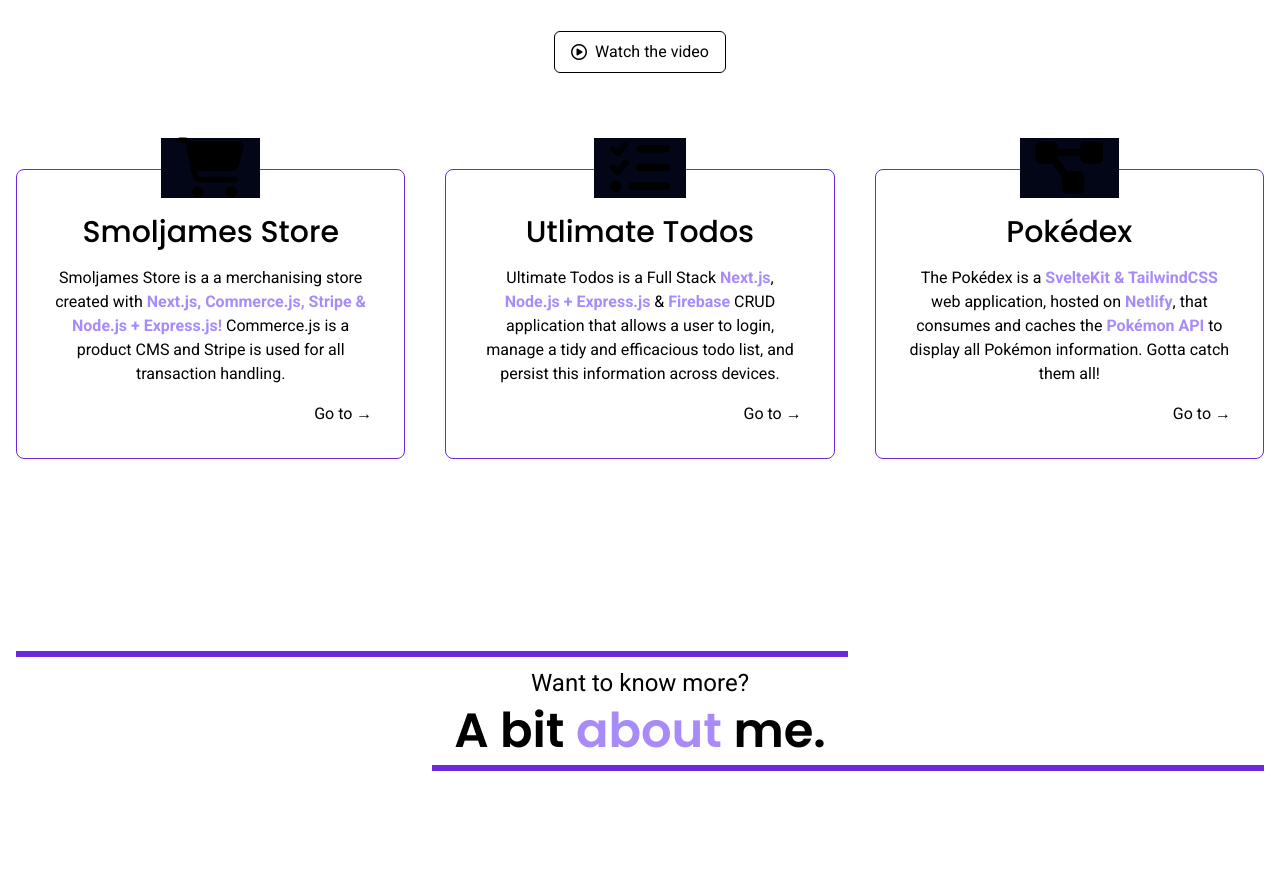
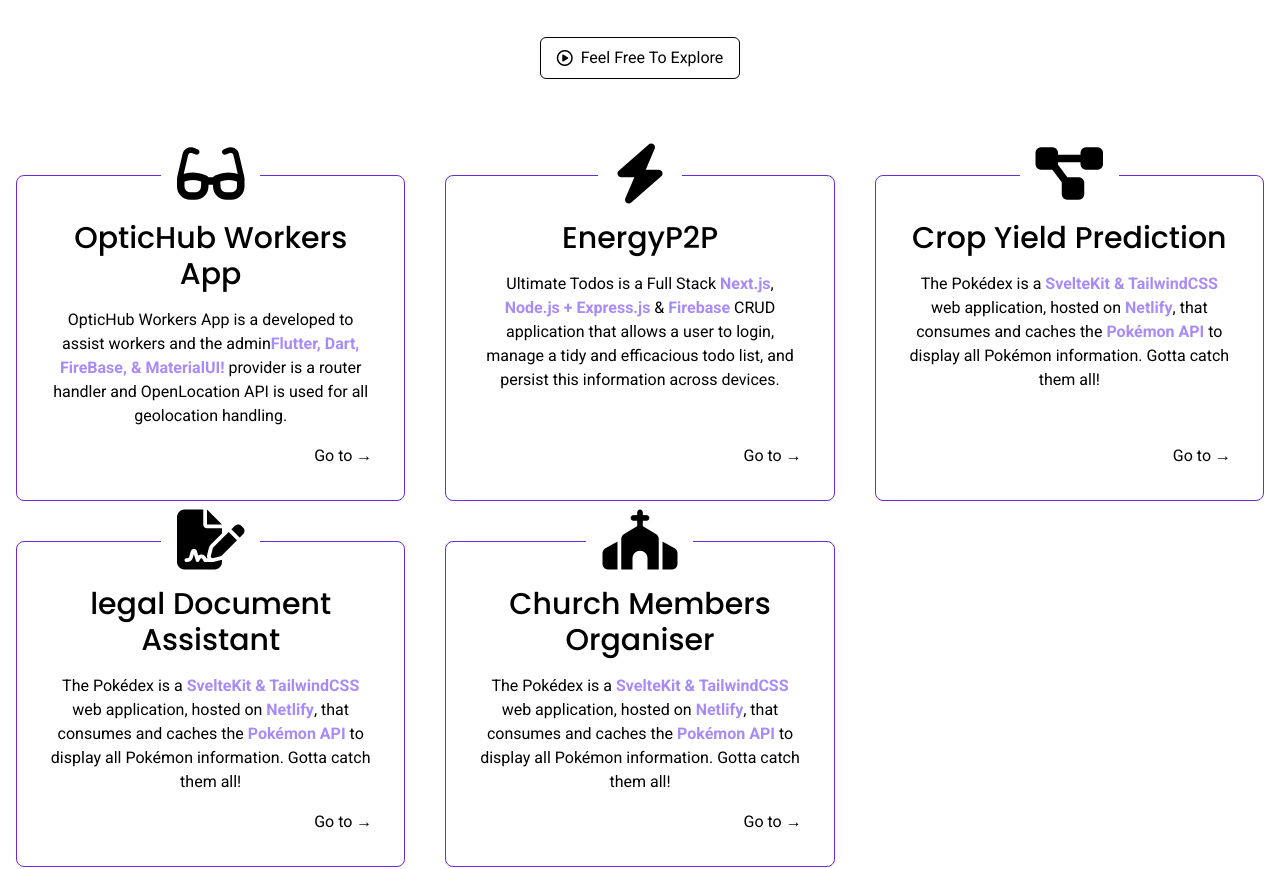
Before and after one commit to all3n2601/Allens-Portfolio, a SvelteKit app: page / in a window 1280 px wide. Shown: the part 920-1789 px from the top of the page. Built offline with nearby package versions, Linux system fonts and the light colour scheme.

Commit message:
Portfolio Update

```diff
--- a/src/app.css
+++ b/src/app.css
@@ -17,3 +17,10 @@
 .poppins {
     font-family: 'Poppins', sans-serif;
 }
+
+.whiteiconcolor {color:white;}
+
+.grid {
+    gap: 10px;
+    background-color: white;
+  }
--- a/src/components/Footer.svelte
+++ b/src/components/Footer.svelte
@@ -1,25 +1,13 @@
-<footer
+<footer id="contact"
     class="py-20 sm:py-32 bg-black border-t border-solid border-violet-950 flex flex-col gap-4 sm:gap-8 justify-center items-center"
 >
     <p class="px-4 py-2 bg-white text-slate-950 font-medium">
         Connect with me &darr;
     </p>
     <div class="flex flex-col gap-4 items-center justify-center">
-        <!-- <div
-            class="flex items-center gap-4 sm:gap-6 text-2xl sm:text-3xl md:text-4xl mx-auto"
-        >
-            <a>
-                <i class="fa-brands fa-linkedin-in" />
-            </a>
-            <a>
-                <i class="fa-brands fa-github" />
-            </a>
-        </div>
-        <p class="mx-auto text-sm opacity-70">or</p>
-        <p class="">Hugh_jass@gmail.com</p> -->
-        <p><b class="pr-2">Email</b><a class="text-violet-400" href = "mailto: allenabi2614@gmail.com">Mail Me!</a></p>
+        <p><b class="pr-2 text-white">Email</b><a class="text-violet-400" href = "mailto: allenabi2614@gmail.com">Mail Me!</a></p>
         <p>
-            <b class="pr-2">GitHub</b>
+            <b class="pr-2 text-white">GitHub</b>
             <a href="https://github.com/all3n2601" target="_blank" class="text-violet-400"
                 >all3n2601<sup class=""
                     ><span class="text-xs scale-75 pl-0.5"
@@ -31,7 +19,7 @@
             >
         </p>
         <p>
-            <b class="pr-2">LinkedIn</b>
+            <b class="pr-2 text-white">LinkedIn</b>
             <a href="https://www.linkedin.com/in/all3n-f3bi/" target="_blank" class="text-violet-400"
                 >all3n-f3bi<sup class=""
                     ><span class="text-xs scale-75 pl-0.5"
--- a/src/components/Header.svelte
+++ b/src/components/Header.svelte
@@ -4,9 +4,7 @@
     export let tabs = [
         { name: "Projects ", link: "#projects" },
         { name: "About me", link: "#about" },
-        { name: "Blog", link: "https://www.youtube.com/watch?v=dQw4w9WgXcQ" },
-        // { name: "Contact", link: "" },
-        // {name: '', link: ''},
+
     ];
 </script>
 
@@ -17,7 +15,7 @@
             : " py-6 bg-transparent border-transparent")}
 >
     <h1 class="font-medium">
-        <b class="font-bold poppins">M A Allen</b> <span class="">Febi</span>
+        <b class="font-bold poppins">M A Allen Febi</b>
     </h1>
     <div class="sm:flex items-center gap-4 hidden">
         {#each tabs as tab, index}
@@ -29,14 +27,6 @@
                 <p>{tab.name}</p>
             </a>
         {/each}
-        <!-- <button
-            class="blueShadow relative overflow-hidden px-5 py-2 group rounded-full bg-violet-600 text-white"
-        >
-            <div
-                class="absolute top-0 right-full w-full h-full bg-violet-400 opacity-20 group-hover:translate-x-full z-0 duration-200"
-            />
-            <h4 class="relative z-9">Login</h4>
-        </button> -->
         <button
             class="blueShadow relative overflow-hidden px-5 py-2 group rounded-full bg-violet-400 text-slate-950"
         >
--- a/src/components/Main.svelte
+++ b/src/components/Main.svelte
@@ -3,22 +3,34 @@
 
     let steps = [
         {
-            name: "Smoljames Store",
-            icon: "fa-solid fa-cart-shopping",
+            name: "OpticHub Workers App",
+            icon: "fa bg-white fa-glasses",
             description:
-                "Smoljames Store is a a merchanising store created with Next.js, Commerce.js & Stripe! Commerce.js is a CMS for managing project and Stripe is used for all transaction handling.",
+                "",
         },
         {
-            name: "Utlimate Todos",
-            icon: "fa-solid fa-list-check",
+            name: "EnergyP2P",
+            icon: "fa fa-bolt",
             description:
-                "Test for model robustness with customized test profiles and receive exhaustive reporting on the performance and potential vulnerabilities of your model.",
+                "",
         },
         {
-            name: "Pokédex",
-            icon: "fa-solid fa-diagram-project",
+            name: "Crop Yield Prediction",
+            icon: "fa bg-white fa-diagram-project",
             description:
-                "Augment your datasets with our filters and dataset manipulations to ensure your models are trained on the highest quality datasets (coming soon).",
+                "",
+        },
+        {
+            name: "legal Document Assistant",
+            icon: "fa bg-white fa-file-signature",
+            description:
+                "",
+        },
+        {
+            name: "Church Members Organiser",
+            icon: "fa bg-white fa-church",
+            description:
+                "",
         },
     ];
 
@@ -51,7 +63,7 @@
             class="flex flex-col lg:justify-center text-center lg:text-left gap-6 md:gap-8 lg:gap-10"
         >
             <h2 class="font-semibold text-4xl sm:text-5xl md:text-6xl">
-                Hi! I'm <span class="poppins text-violet-400">M A Allen Febi</span>
+                Hi! I'm <span class="poppins text-violet-400">M A Allen </span>Febi
                 <br />Full Stack
                 <span class="poppins text-violet-400">Developer</span>
             </h2>
@@ -64,7 +76,7 @@
                 class="blueShadow mx-auto lg:mr-auto lg:ml-0 text-base sm:text-lg md:text-xl poppins relative overflow-hidden px-6 py-3 group rounded-full bg-violet-400 text-slate-950"
             >
                 <div
-                    class="absolute top-0 right-full w-full h-full bg-white-400 opacity-20 group-hover:translate-x-full z-0 duration-200"
+                    class="absolute top-0 right-full w-full h-full bg-white opacity-20 group-hover:translate-x-full z-0 duration-200"
                 />
                 <h4 class="relative z-9">Get in touch &rarr;</h4>
             </button>
@@ -107,15 +119,15 @@
             class="mx-auto px-4 py-2 rounded-md border border-solid border-black flex items-center gap-2 -mb-4 sm:-mb-0 -mt-10 hover:border-violet-700 duration-200"
         >
             <i class="fa-regular fa-circle-play" />
-            <p>Watch the video</p>
+            <p>Feel Free To Explore</p>
         </a>
         <div class="grid grid-cols-1 lg:grid-cols-3 gap-12 lg:gap-10">
             <Step step={steps[0]}>
                 <p>
-                    Smoljames Store is a a merchanising store created with <strong
+                    OpticHub Workers App is a developed to assist workers and the admin<strong
                         class="text-violet-400"
-                        >Next.js, Commerce.js, Stripe & Node.js + Express.js!</strong
-                    > Commerce.js is a product CMS and Stripe is used for all transaction
+                        >Flutter, Dart, FireBase, & MaterialUI!</strong
+                    > provider is a router handler and OpenLocation API is used for all geolocation
                     handling.
                 </p>
             </Step>
@@ -132,6 +144,30 @@
                 </p>
             </Step>
             <Step step={steps[2]}>
+                <p>
+                    The Pokédex is a <strong class="text-violet-400"
+                        >SvelteKit & TailwindCSS</strong
+                    >
+                    web application, hosted on
+                    <strong class="text-violet-400">Netlify</strong>, that
+                    consumes and caches the
+                    <strong class="text-violet-400">Pokémon API</strong>
+                    to display all Pokémon information. Gotta catch them all!
+                </p>
+            </Step>
+            <Step step={steps[3]}>
+                <p>
+                    The Pokédex is a <strong class="text-violet-400"
+                        >SvelteKit & TailwindCSS</strong
+                    >
+                    web application, hosted on
+                    <strong class="text-violet-400">Netlify</strong>, that
+                    consumes and caches the
+                    <strong class="text-violet-400">Pokémon API</strong>
+                    to display all Pokémon information. Gotta catch them all!
+                </p>
+            </Step>
+            <Step step={steps[4]}>
                 <p>
                     The Pokédex is a <strong class="text-violet-400"
                         >SvelteKit & TailwindCSS</strong
```
